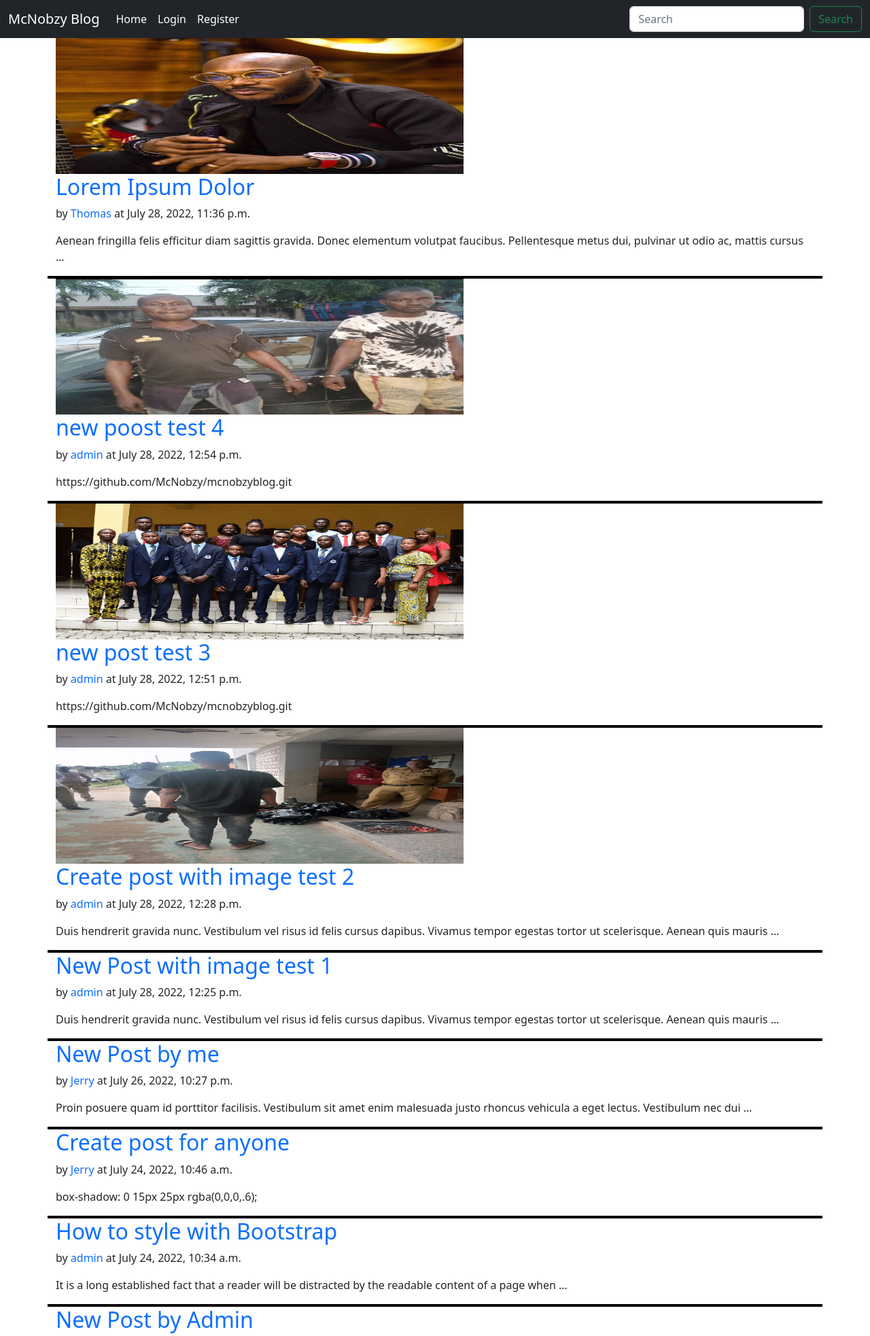
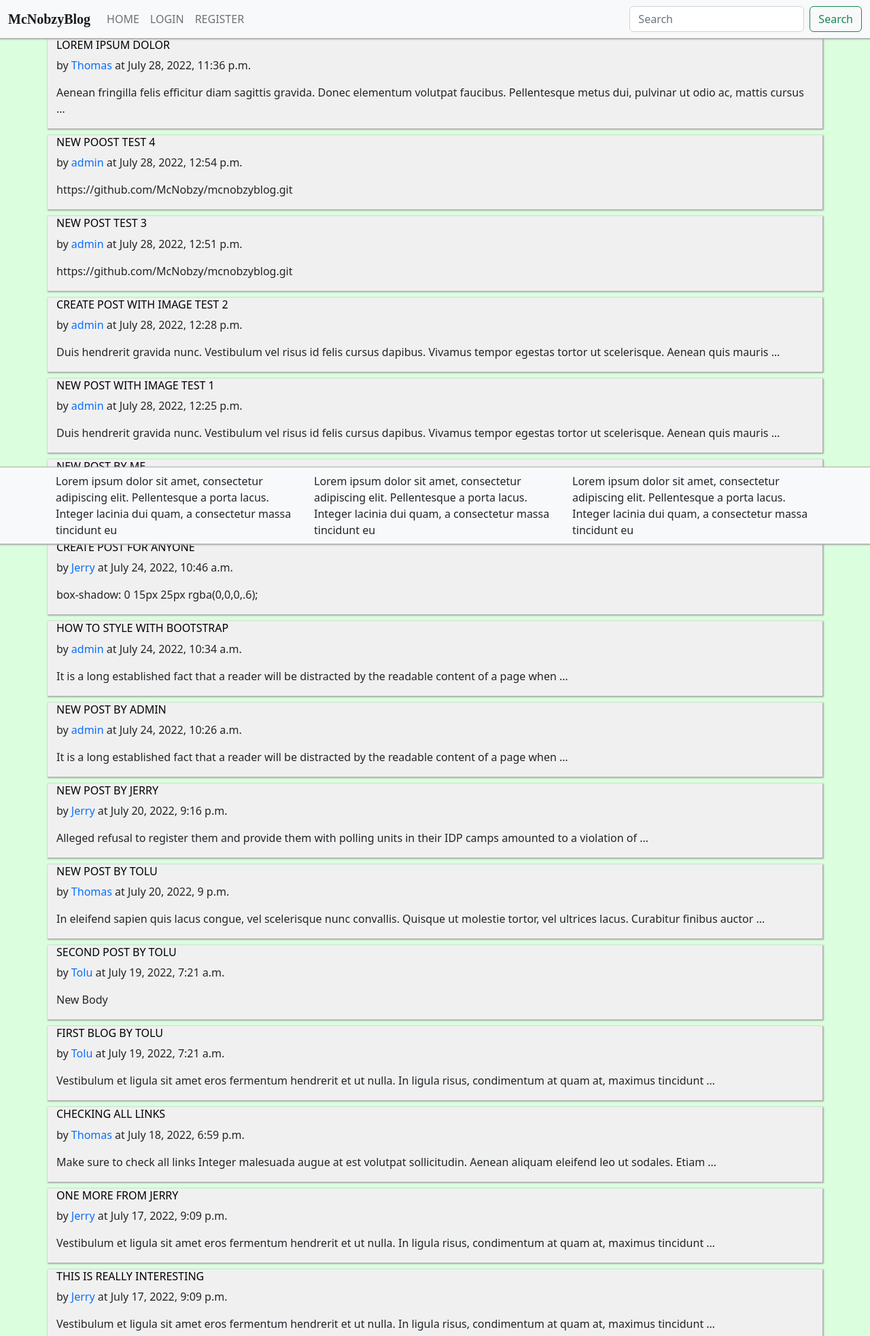
Before and after one commit to McNobzy/mcnobzyblog, a Django app: page / in a window 1280 px wide. Shown: the top 1966 px of the page at 68% size. Run offline with Django 4.2, Linux system fonts and the light colour scheme; data comes from the database, SQL or seed files in the repository; both versions use the stored data as it was after the commit; some libraries are stand-ins or nearby versions.

Commit message:
Added heater and footer

```diff
--- /dev/null
+++ b/blog/templates/footer.html
@@ -0,0 +1,21 @@
+<footer class="navbar fixed-bottom bg-light">
+    <div class="container">
+
+
+
+    <div class="row">
+        <div class="col-md-4">
+            Lorem ipsum dolor sit amet, consectetur adipiscing elit. Pellentesque a porta lacus. Integer lacinia dui quam, a consectetur massa tincidunt eu
+
+        </div>
+        <div class="col-md-4">
+            Lorem ipsum dolor sit amet, consectetur adipiscing elit. Pellentesque a porta lacus. Integer lacinia dui quam, a consectetur massa tincidunt eu
+
+        </div>
+        <div class="col-md-4">
+            Lorem ipsum dolor sit amet, consectetur adipiscing elit. Pellentesque a porta lacus. Integer lacinia dui quam, a consectetur massa tincidunt eu
+
+        </div>
+    </div>
+</div>
+</footer>
--- /dev/null
+++ b/blog/templates/header.html
@@ -0,0 +1,67 @@
+<style>
+    body{
+    background-color: #dbffde;
+  }
+  .navbar{
+    box-shadow: 0.5px 0.5px 2px 1.5px #aaa;
+  }
+ .navbar li{
+  text-transform: uppercase;
+  font-weight: 400;
+ }
+
+ .navbar-brand{
+    font-weight: 900;
+    font-family: 'Monotype Corsiva';
+  }
+</style>
+
+<nav class="navbar navbar-expand-lg bg-light">
+    <div class="container-fluid">
+      <a class="navbar-brand" href="/">McNobzyBlog</a>
+      <button class="navbar-toggler" type="button" data-bs-toggle="collapse" data-bs-target="#navbarSupportedContent" aria-controls="navbarSupportedContent" aria-expanded="false" aria-label="Toggle navigation">
+        <span class="navbar-toggler-icon"></span>
+      </button>
+      <div class="collapse navbar-collapse" id="navbarSupportedContent">
+        <ul class="navbar-nav me-auto mb-2 mb-lg-0">
+          <li class="nav-item">
+            <a class="nav-link" aria-current="page" href="/">Home</a>
+          </li>
+          {% if user.is_authenticated %}
+          <li class="nav-item">
+            <a class="nav-link" href="/logout">Logout</a>
+            </li>
+            <li class="nav-item">
+              <a class="nav-link" href="/create">Create Post</a>
+            </li>
+            {% else %}
+            <li class="nav-item">
+              <a class="nav-link" href="/login">Login</a>
+            </li>
+            <li class="nav-item">
+              <a class="nav-link" href="/register">Register</a>
+            </li>
+            {% endif %}
+          </li>
+{% if user.is_authenticated %}
+          <li class="nav-item dropdown">
+            <a class="nav-link dropdown-toggle" href="#" role="button" data-bs-toggle="dropdown" aria-expanded="false">
+              {{user.username}}
+            </a>
+            <ul class="dropdown-menu">
+              <li><a class="dropdown-item" href="#">Profile</a></li>
+              <li><a class="dropdown-item" href="/author/{{request.user.id}}/{{request.user.username}}">Posts</a></li>
+              <li><hr class="dropdown-divider"></li>
+              <li><a class="dropdown-item" href="#">Logout</a></li>
+            </ul>
+          </li>
+{% endif %}
+        </ul>
+        <form class="d-flex" role="search" method="POST" action="search">
+          {% csrf_token %}
+          <input class="form-control me-2" type="search" placeholder="Search" name="search_bar" aria-label="Search">
+          <button class="btn btn-outline-success" type="submit">Search</button>
+        </form>
+      </div>
+    </div>
+  </nav>
--- a/blog/templates/index.html
+++ b/blog/templates/index.html
@@ -4,20 +4,43 @@
 <title>McNobzy</title>
 <link href="{% static 'css/bootstrap.min.css' %}" rel="stylesheet">
 <style>
-  .navbar a{
-    color: #fff;
+  body{
+    background-color: #dbffde;
+  }
+  .navbar{
+    box-shadow: 0.5px 0.5px 2px 1.5px #aaa;
+  }
+ .navbar li{
+  text-transform: uppercase;
+  font-weight: 400;
+ }
+
+ .navbar-brand{
+    font-weight: 900;
+    font-family: 'Monotype Corsiva';
   }
 
-  .container{
-    border-bottom: 4px solid black;
+  .posts{
+    border: 1px solid #f0f0f0;
+    background-color: #f0f0f0;
+    margin-bottom: 10px;
+    box-shadow: 0.5px 0.5px 2px 1px #aaa;
   }
+
+  .posts h2{
+    text-transform: uppercase;
+    color: black;
+    font-size: 16px;
+  }
+
 </style>
-<body>
+<body class="bg">
 
+  {% include 'header.html' %}
 
-  <nav class="navbar navbar-expand-lg bg-dark">
+  <!-- <nav class="navbar navbar-expand-lg bg-light">
     <div class="container-fluid">
-      <a class="navbar-brand" href="/">McNobzy Blog</a>
+      <a class="navbar-brand" href="/">McNobzyBlog</a>
       <button class="navbar-toggler" type="button" data-bs-toggle="collapse" data-bs-target="#navbarSupportedContent" aria-controls="navbarSupportedContent" aria-expanded="false" aria-label="Toggle navigation">
         <span class="navbar-toggler-icon"></span>
       </button>
@@ -49,7 +72,7 @@
             </a>
             <ul class="dropdown-menu">
               <li><a class="dropdown-item" href="#">Profile</a></li>
-              <li><a class="dropdown-item" href="#">Posts</a></li>
+              <li><a class="dropdown-item" href="/author/{{request.user.id}}/{{request.user.username}}">Posts</a></li>
               <li><hr class="dropdown-divider"></li>
               <li><a class="dropdown-item" href="#">Logout</a></li>
             </ul>
@@ -63,7 +86,7 @@
         </form>
       </div>
     </div>
-  </nav>
+  </nav> -->
 
 <!-- <div class="accordion" id="accordionExample">
 
@@ -100,10 +123,10 @@
 
     {% for post in posts reversed %}
 
-        <div class="container">
-          {% if post.post_image %}
-          <img src="{{post.post_image.url}}" style="width:600px;height:200px;" class="img-fluid" alt="...">
-          {% endif %}
+        <div class="container posts">
+          <!-- {% if post.post_image %} -->
+          <!-- <img src="{{post.post_image.url}}" style="width:600px;height:400px;" class="img-fluid" alt="..."> -->
+          <!-- {% endif %} -->
             <a href="/post/{{post.id}}" style="text-decoration: none;"><h2>{{post.title}}</h2></a>
 
             <p>by <a style="text-decoration:none" href="author/{{post.author.id}}/{{post.author.username}}">{{post.author}}</a> at {{post.posted_at}}</p>
@@ -115,6 +138,6 @@
 
     <script src="{% static 'js/bootstrap.bundle.min.js' %}"></script>
 
-
+{% include 'footer.html' %}
 </body>
 </html>
```
Also changed, not shown: blog/templates/create.html (+2 -37 lines), blog/db.sqlite3, blog/media/images/2Face.jpg (added), blog/media/images/Screenshot_20220727-171935.jpeg (added), blog/media/images/image001_1.png (added).
